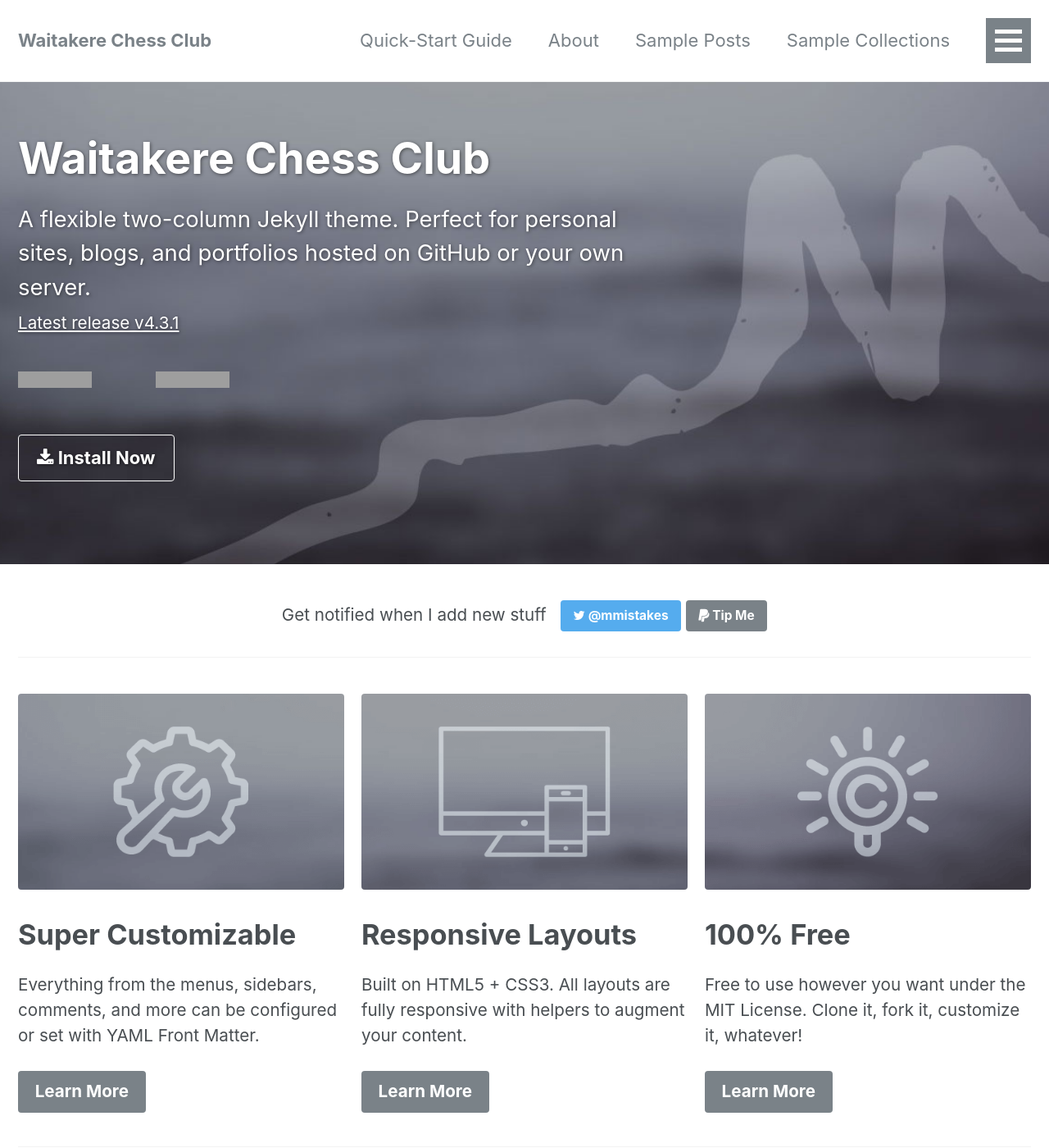
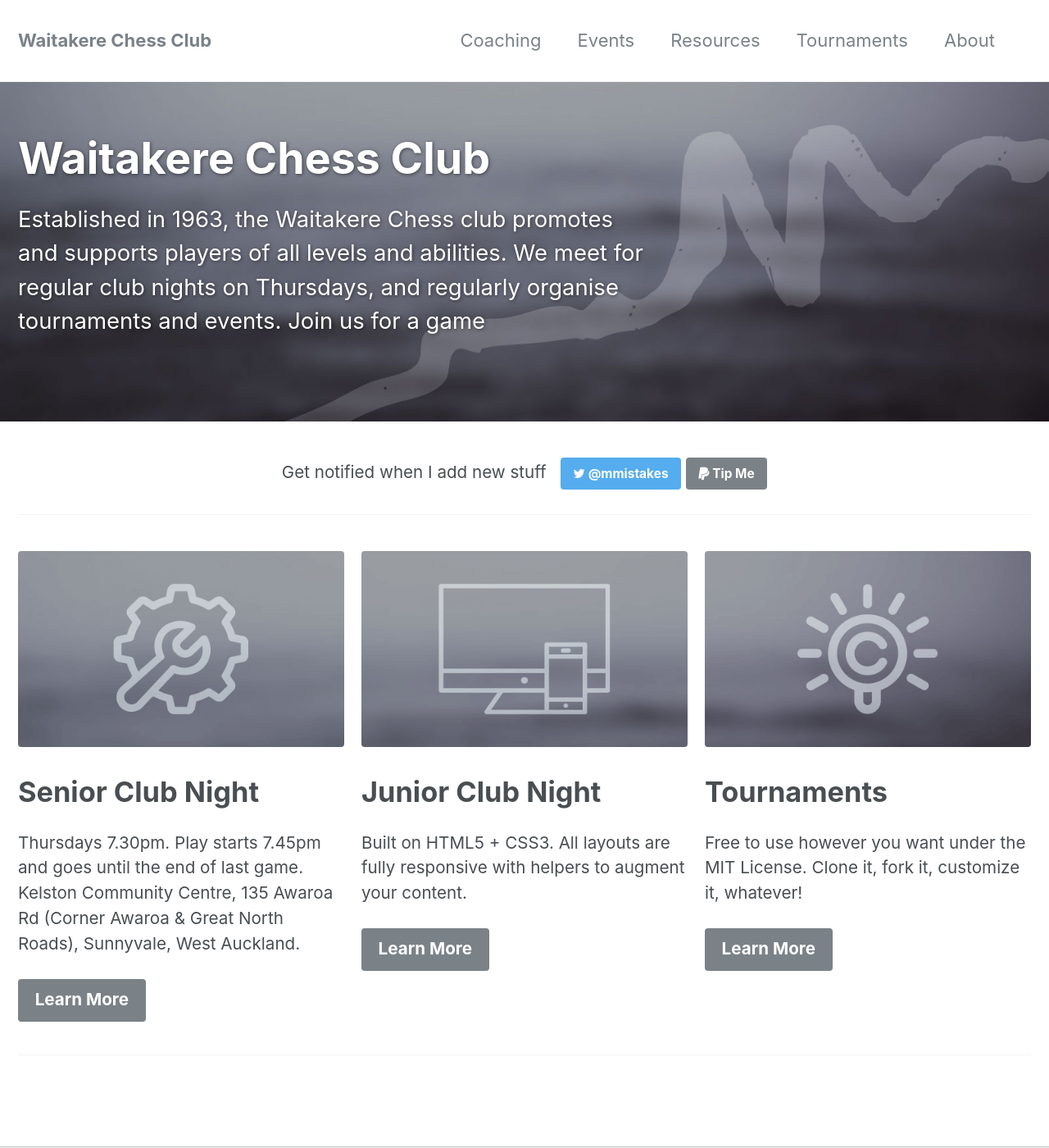
Before and after one commit to waitakerechess/web, a Jekyll site: the page built from docs/_pages/home.md, in a window 1280 px wide and 1400 px high. Shown: the whole window at 82% size. Built offline with Jekyll 4.4.1, drawn with Linux system fonts in a browser that asks for light colours; some of the changed text lies outside the part shown; grey boxes are pictures that could not be loaded.

Commit message:
Update pages

```diff
--- a/docs/_config.yml
+++ b/docs/_config.yml
@@ -9,8 +9,8 @@
 locale                   : "en-US"
 title                    : "Waitakere Chess Club"
 title_separator          : "-"
-name                     : &name "Michael Rose" # &name is a YAML anchor which can be *referenced later
-description              : &description "A flexible Jekyll theme for your blog or site with a minimalist aesthetic."
+name                     : &name "Bruce Pollard" # &name is a YAML anchor which can be *referenced later
+description              : &description "Established in 1963, the Waitakere Chess club promotes and supports players of all levels and abilities. We meet for regular club nights on Thursdays, and regularly organise tournaments and events. Join us for a game!"
 url                      : https://waitakerechess.github.io # the base hostname & protocol for your site e.g. "https://mmistakes.github.io"
 baseurl                  : "/web" # the subpath of your site, e.g. "/blog"
 repository               : "waitakerechess/web"
--- a/docs/_data/navigation.yml
+++ b/docs/_data/navigation.yml
@@ -20,15 +20,15 @@ foo:
 
 # main links
 main:
-  - title: "Quick-Start Guide"
+  - title: "Coaching"
     url: /docs/quick-start-guide/
+  - title: "Events"
+    url: /about/
+  - title: "Resources"
+    url: /year-archive/
+  - title: "Tournaments"
+    url: /collection-archive/
   - title: "About"
-    url: /about/
-  - title: "Sample Posts"
-    url: /year-archive/
-  - title: "Sample Collections"
-    url: /collection-archive/
-  - title: "Terms &amp; Privacy Policy"
     url: /terms/
 
 
--- a/docs/_pages/home.md
+++ b/docs/_pages/home.md
@@ -4,26 +4,26 @@ permalink: /
 header:
   overlay_color: "#5e616c"
   overlay_image: /assets/images/mm-home-page-feature.jpg
-  cta_label: "<i class='fa fa-download'></i> Install Now"
-  cta_url: "/docs/quick-start-guide/"
   caption:
-excerpt: 'A flexible two-column Jekyll theme. Perfect for personal sites, blogs, and portfolios hosted on GitHub or your own server.<br /> <small><a href="https://github.com/mmistakes/minimal-mistakes/releases/tag/4.3.1">Latest release v4.3.1</a></small><br /><br /> {::nomarkdown}<iframe style="display: inline-block;" src="https://ghbtns.com/github-btn.html?user=mmistakes&repo=minimal-mistakes&type=star&count=true&size=large" frameborder="0" scrolling="0" width="160px" height="30px"></iframe> <iframe style="display: inline-block;" src="https://ghbtns.com/github-btn.html?user=mmistakes&repo=minimal-mistakes&type=fork&count=true&size=large" frameborder="0" scrolling="0" width="158px" height="30px"></iframe>{:/nomarkdown}'
+excerpt: 'Established in 1963, the Waitakere Chess club promotes and supports players of all levels and abilities. We meet for regular club nights on Thursdays, and regularly organise tournaments and events. Join us for a game'
 feature_row:
   - image_path: /assets/images/mm-customizable-feature.png
     alt: "customizable"
-    title: "Super Customizable"
-    excerpt: "Everything from the menus, sidebars, comments, and more can be configured or set with YAML Front Matter."
+    title: "Senior Club Night"
+    excerpt: "Thursdays 7.30pm. Play starts 7.45pm and goes until the end of last game.
+
+Kelston Community Centre, 135 Awaroa Rd (Corner Awaroa & Great North Roads), Sunnyvale, West Auckland."
     url: "/docs/configuration/"
     btn_label: "Learn More"
   - image_path: /assets/images/mm-responsive-feature.png
     alt: "fully responsive"
-    title: "Responsive Layouts"
+    title: "Junior Club Night"
     excerpt: "Built on HTML5 + CSS3. All layouts are fully responsive with helpers to augment your content."
     url: "/docs/layouts/"
     btn_label: "Learn More"
   - image_path: /assets/images/mm-free-feature.png
     alt: "100% free"
-    title: "100% Free"
+    title: "Tournaments"
     excerpt: "Free to use however you want under the MIT License. Clone it, fork it, customize it, whatever!"
     url: "/docs/license/"
     btn_label: "Learn More"
```
